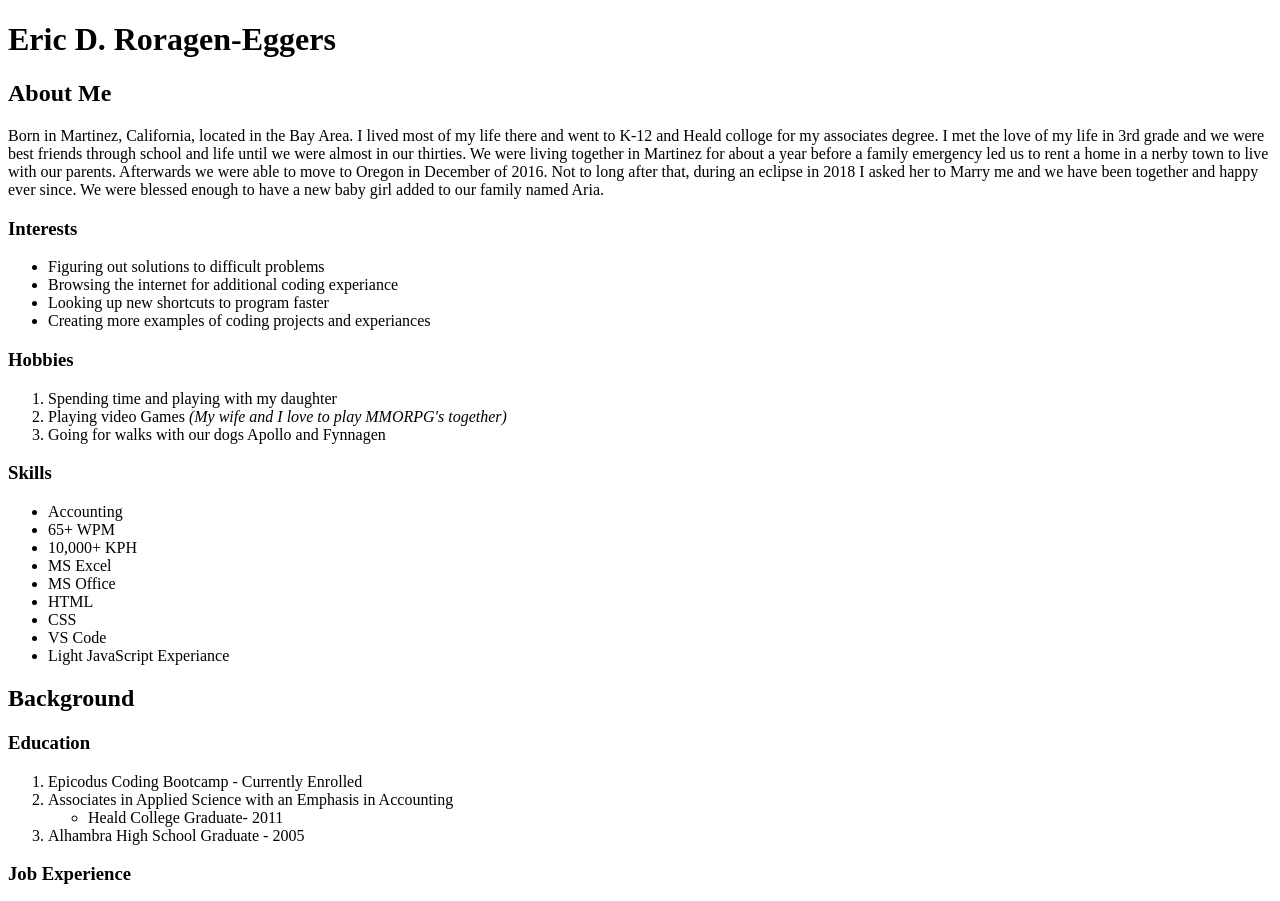
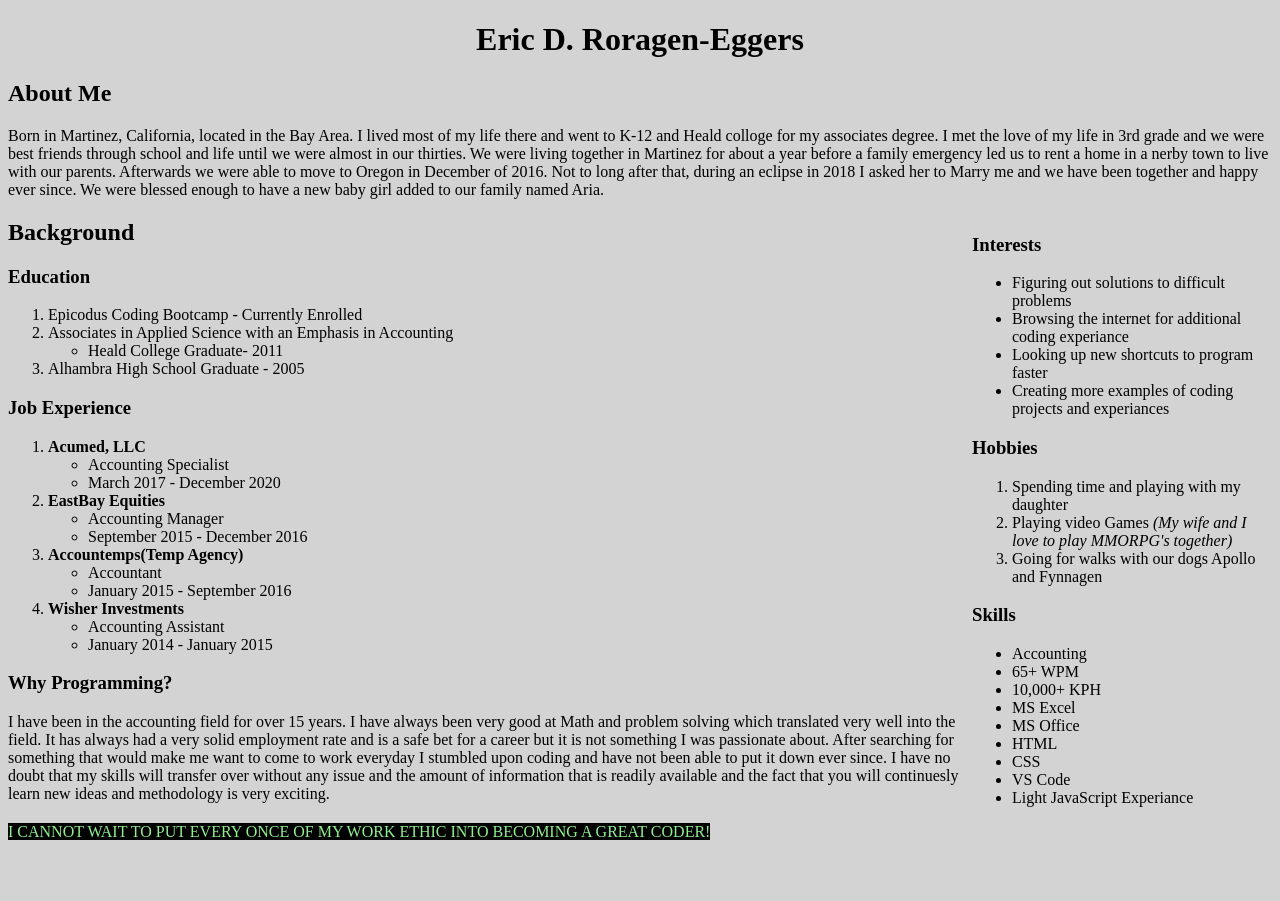
Before and after one commit to Eric81587/Portfolio-Page, a plain HTML site: page index.html in a window 1280 px wide. Shown: the top 901 px of the page. After the commit the page ends 852 px from the top, so only its background shows below. Drawn offline with Linux system fonts and the light colour scheme.

Commit message:
add <div> and <span>, Style both with CSS, Create float object

```diff
--- a/css/styles.css
+++ b/css/styles.css
@@ -0,0 +1,15 @@
+html{
+  background-color: lightgrey;
+}
+h1{
+  text-align: center;
+}
+.float{
+  width: 300px;
+  float: right;
+}
+span{
+  color: lightgreen;
+  background: black;
+  line-height: 25px;
+}
--- a/index.html
+++ b/index.html
@@ -19,6 +19,7 @@
     in December of 2016. Not to long after that, during an eclipse in 2018 I asked her to Marry me and we have been
     together and happy ever since. We were blessed enough to have a new baby girl added to our family named Aria.</p>
 
+  <div class="float">
     <h3>Interests</h3>
     <ul>
       <li>Figuring out solutions to difficult problems</li>
@@ -32,7 +33,6 @@
       <li>Playing video Games <em>(My wife and I love to play MMORPG's together)</em></li>
       <li>Going for walks with our dogs Apollo and Fynnagen</li>
     </ol>
-
     <h3>Skills</h3>
     <ul>
       <li>Accounting</li>
@@ -45,6 +45,7 @@
       <li>VS Code</li>
       <li>Light JavaScript Experiance</li>
     </ul>
+  </div>
 
   <h2>Background</h2>
   <h3>Education</h3>
@@ -87,10 +88,7 @@
     career but it is not something I was passionate about. After searching for something that would make me want to come
     to work everyday I stumbled upon coding and have not been able to put it down ever since. I have no doubt that my
     skills will transfer over without any issue and the amount of information that is readily available and the fact
-    that you will continuesly learn new ideas and methodology is very exciting. I cannot wait to put every once of my
-    work ethic into becoming a great coder!</p>
-
+    that you will continuesly learn new ideas and methodology is very exciting.</p>
+  <span>I CANNOT WAIT TO PUT EVERY ONCE OF MY WORK ETHIC INTO BECOMING A GREAT CODER!</span>
 
 </body>
-
-</html>
```
Lines whose indentation alone changed are shown as unchanged.
